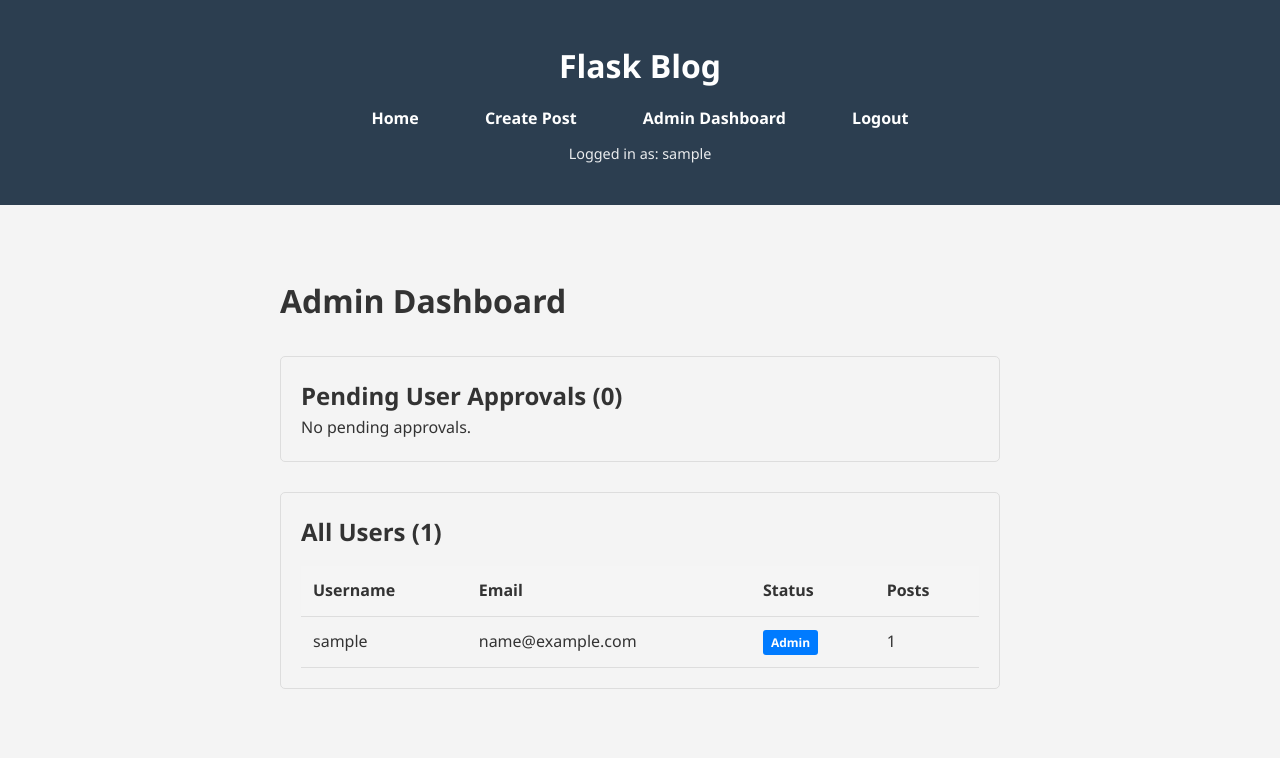
After one commit to yukiseno/flask_blog, a Flask app: page /admin in a window 1280 px wide. The commit adds this page. Shown: the top 758 px of the page. Run offline with Flask 3, Linux system fonts and the light colour scheme; a user stored in the database is signed in; tables that the repository leaves empty hold one stand-in row (values such as "Sample post").

Commit message:
Add admin approval system for user post creation

```diff
--- a/app.py
+++ b/app.py
@@ -3,6 +3,7 @@ from flask_sqlalchemy import SQLAlchemy
 from flask_login import LoginManager, UserMixin, login_user, login_required, logout_user, current_user
 from werkzeug.security import generate_password_hash, check_password_hash
 from datetime import datetime
+from functools import wraps
 import os
 
 app = Flask(__name__)
@@ -22,6 +23,8 @@ class User(UserMixin, db.Model):
     username = db.Column(db.String(80), unique=True, nullable=False)
     email = db.Column(db.String(120), unique=True, nullable=False)
     password_hash = db.Column(db.String(200), nullable=False)
+    is_admin = db.Column(db.Boolean, default=False)
+    is_approved = db.Column(db.Boolean, default=False)
     posts = db.relationship('Post', backref='author', lazy=True, cascade='all, delete-orphan')
 
     def set_password(self, password):
@@ -40,6 +43,16 @@ class Post(db.Model):
 @login_manager.user_loader
 def load_user(user_id):
     return User.query.get(int(user_id))
+
+# Admin decorator
+def admin_required(f):
+    @wraps(f)
+    def decorated_function(*args, **kwargs):
+        if not current_user.is_authenticated or not current_user.is_admin:
+            flash('You do not have permission to access this page.', 'error')
+            return redirect(url_for('index'))
+        return f(*args, **kwargs)
+    return decorated_function
 
 # Routes
 @app.route('/')
@@ -111,6 +124,10 @@ def post(post_id):
 @app.route('/create', methods=['GET', 'POST'])
 @login_required
 def create():
+    if not current_user.is_approved:
+        flash('Your account needs to be approved by an admin before you can create posts.', 'error')
+        return redirect(url_for('index'))
+
     if request.method == 'POST':
         title = request.form['title']
         content = request.form['content']
@@ -142,6 +159,36 @@ def delete(post_id):
     flash('Post deleted successfully!', 'success')
     return redirect(url_for('index'))
 
+@app.route('/admin')
+@admin_required
+def admin():
+    pending_users = User.query.filter_by(is_approved=False).all()
+    all_users = User.query.all()
+    return render_template('admin.html', pending_users=pending_users, all_users=all_users)
+
+@app.route('/admin/approve/<int:user_id>')
+@admin_required
+def approve_user(user_id):
+    user = User.query.get_or_404(user_id)
+    user.is_approved = True
+    db.session.commit()
+    flash(f'User {user.username} has been approved!', 'success')
+    return redirect(url_for('admin'))
+
+@app.route('/admin/reject/<int:user_id>')
+@admin_required
+def reject_user(user_id):
+    user = User.query.get_or_404(user_id)
+    if user.is_admin:
+        flash('Cannot reject an admin user!', 'error')
+        return redirect(url_for('admin'))
+
+    # Delete user's posts and then the user
+    db.session.delete(user)
+    db.session.commit()
+    flash(f'User {user.username} has been rejected and deleted!', 'success')
+    return redirect(url_for('admin'))
+
 # Initialize database
 with app.app_context():
     db.create_all()
--- /dev/null
+++ b/templates/admin.html
@@ -0,0 +1,147 @@
+{% extends "base.html" %}
+
+{% block content %}
+<div class="container">
+    <h1>Admin Dashboard</h1>
+
+    <div class="admin-section">
+        <h2>Pending User Approvals ({{ pending_users|length }})</h2>
+        {% if pending_users %}
+            <table class="admin-table">
+                <thead>
+                    <tr>
+                        <th>Username</th>
+                        <th>Email</th>
+                        <th>Actions</th>
+                    </tr>
+                </thead>
+                <tbody>
+                    {% for user in pending_users %}
+                        <tr>
+                            <td>{{ user.username }}</td>
+                            <td>{{ user.email }}</td>
+                            <td>
+                                <a href="{{ url_for('approve_user', user_id=user.id) }}" class="btn btn-success">Approve</a>
+                                <a href="{{ url_for('reject_user', user_id=user.id) }}" class="btn btn-danger">Reject</a>
+                            </td>
+                        </tr>
+                    {% endfor %}
+                </tbody>
+            </table>
+        {% else %}
+            <p>No pending approvals.</p>
+        {% endif %}
+    </div>
+
+    <div class="admin-section">
+        <h2>All Users ({{ all_users|length }})</h2>
+        <table class="admin-table">
+            <thead>
+                <tr>
+                    <th>Username</th>
+                    <th>Email</th>
+                    <th>Status</th>
+                    <th>Posts</th>
+                </tr>
+            </thead>
+            <tbody>
+                {% for user in all_users %}
+                    <tr>
+                        <td>{{ user.username }}</td>
+                        <td>{{ user.email }}</td>
+                        <td>
+                            {% if user.is_admin %}
+                                <span class="badge badge-admin">Admin</span>
+                            {% elif user.is_approved %}
+                                <span class="badge badge-approved">Approved</span>
+                            {% else %}
+                                <span class="badge badge-pending">Pending</span>
+                            {% endif %}
+                        </td>
+                        <td>{{ user.posts|length }}</td>
+                    </tr>
+                {% endfor %}
+            </tbody>
+        </table>
+    </div>
+</div>
+
+<style>
+    .admin-section {
+        margin: 30px 0;
+        padding: 20px;
+        border: 1px solid #ddd;
+        border-radius: 5px;
+    }
+
+    .admin-table {
+        width: 100%;
+        border-collapse: collapse;
+        margin-top: 15px;
+    }
+
+    .admin-table th, .admin-table td {
+        padding: 12px;
+        text-align: left;
+        border-bottom: 1px solid #ddd;
+    }
+
+    .admin-table th {
+        background-color: #f5f5f5;
+        font-weight: bold;
+    }
+
+    .admin-table tr:hover {
+        background-color: #f9f9f9;
+    }
+
+    .btn {
+        padding: 6px 12px;
+        margin: 0 5px;
+        text-decoration: none;
+        border-radius: 3px;
+        font-size: 14px;
+        display: inline-block;
+    }
+
+    .btn-success {
+        background-color: #28a745;
+        color: white;
+    }
+
+    .btn-success:hover {
+        background-color: #218838;
+    }
+
+    .btn-danger {
+        background-color: #dc3545;
+        color: white;
+    }
+
+    .btn-danger:hover {
+        background-color: #c82333;
+    }
+
+    .badge {
+        padding: 4px 8px;
+        border-radius: 3px;
+        font-size: 12px;
+        font-weight: bold;
+    }
+
+    .badge-admin {
+        background-color: #007bff;
+        color: white;
+    }
+
+    .badge-approved {
+        background-color: #28a745;
+        color: white;
+    }
+
+    .badge-pending {
+        background-color: #ffc107;
+        color: black;
+    }
+</style>
+{% endblock %}
--- a/templates/base.html
+++ b/templates/base.html
@@ -17,6 +17,9 @@
           <a href="{{ url_for('index') }}">Home</a>
           {% if current_user.is_authenticated %}
           <a href="{{ url_for('create') }}">Create Post</a>
+          {% if current_user.is_admin %}
+          <a href="{{ url_for('admin') }}">Admin Dashboard</a>
+          {% endif %}
           <a href="{{ url_for('logout') }}">Logout</a>
           {% else %}
           <a href="{{ url_for('login') }}">Login</a>
```
